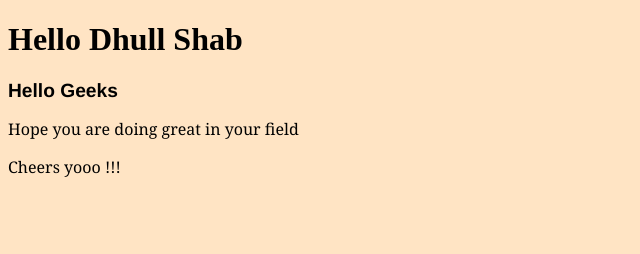
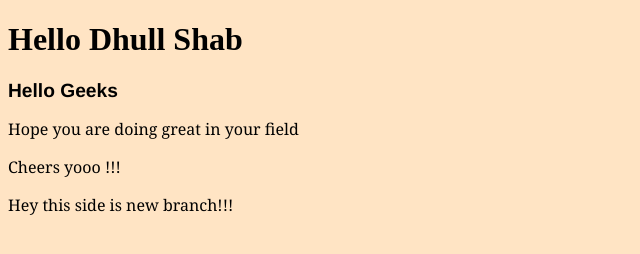
Before and after one commit to sahil20041/newpractice, a plain HTML site: page index.html in a window 1280 px wide. Shown: the whole page, without its empty margins (0-640 px from the left). Drawn offline with Linux system fonts and the light colour scheme.

Commit message:
change in the new paragraph tag

```diff
--- a/index.html
+++ b/index.html
@@ -11,7 +11,7 @@
     <h2>Hello Geeks</h2>
     <p>Hope you are doing great in your field</p>
     <p>Cheers yooo !!!</p>
-
+    <p>Hey this side is new branch!!!</p>
 
 </body>
 </html>
```
